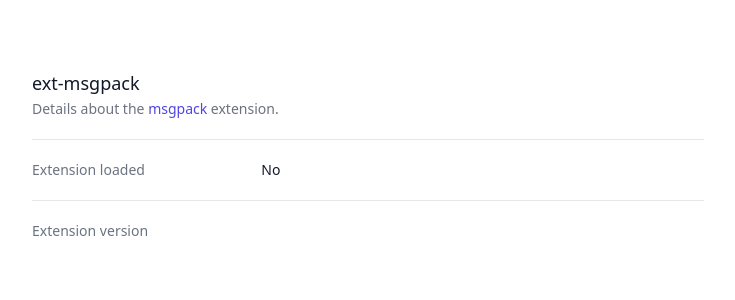
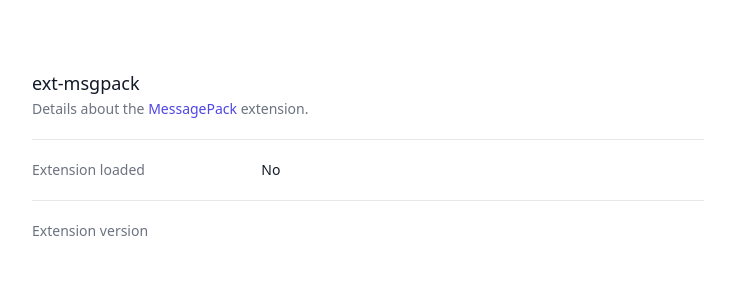
Before and after one commit to cachewerk/heroku-php-extensions, a PHP site: page / in a window 1280 px wide. Shown: the part 1807-2107 px from the top of the page, without its empty margins (272-1007 px from the left). Run offline with PHP 8.4, Linux system fonts and the light colour scheme; some libraries are stand-ins or nearby versions.

Commit message:
readme tweaks

```diff
--- a/web/card-msgpack.phtml
+++ b/web/card-msgpack.phtml
@@ -5,7 +5,7 @@
       ext-msgpack
     </h3>
     <p class="mt-1 max-w-2xl text-sm text-gray-500">
-      Details about the <a href="https://github.com/msgpack/msgpack-php" class="text-indigo-600 hover:underline">msgpack</a> extension.
+      Details about the <a href="https://github.com/msgpack/msgpack-php" class="text-indigo-600 hover:underline">MessagePack</a> extension.
     </p>
   </div>
   <div class="mt-5 border-t border-gray-200">
```
Also changed, not shown: README.md.
